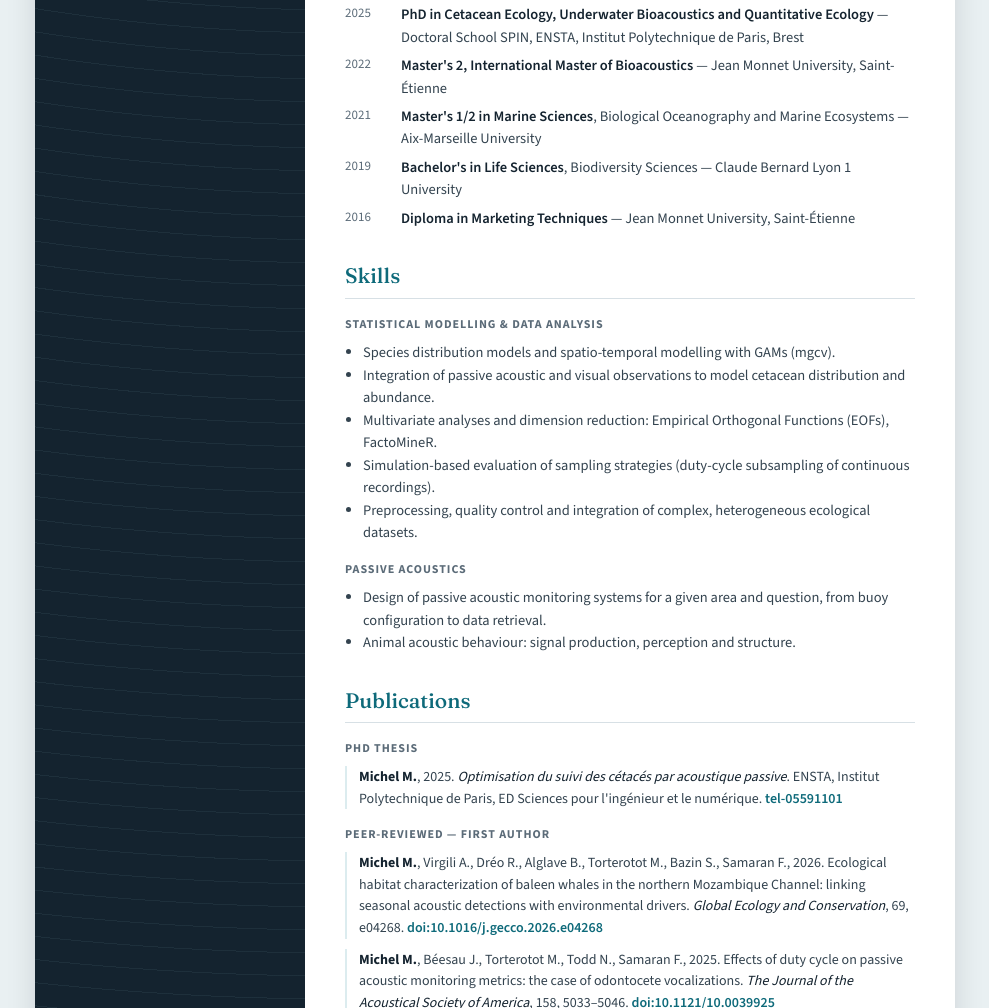
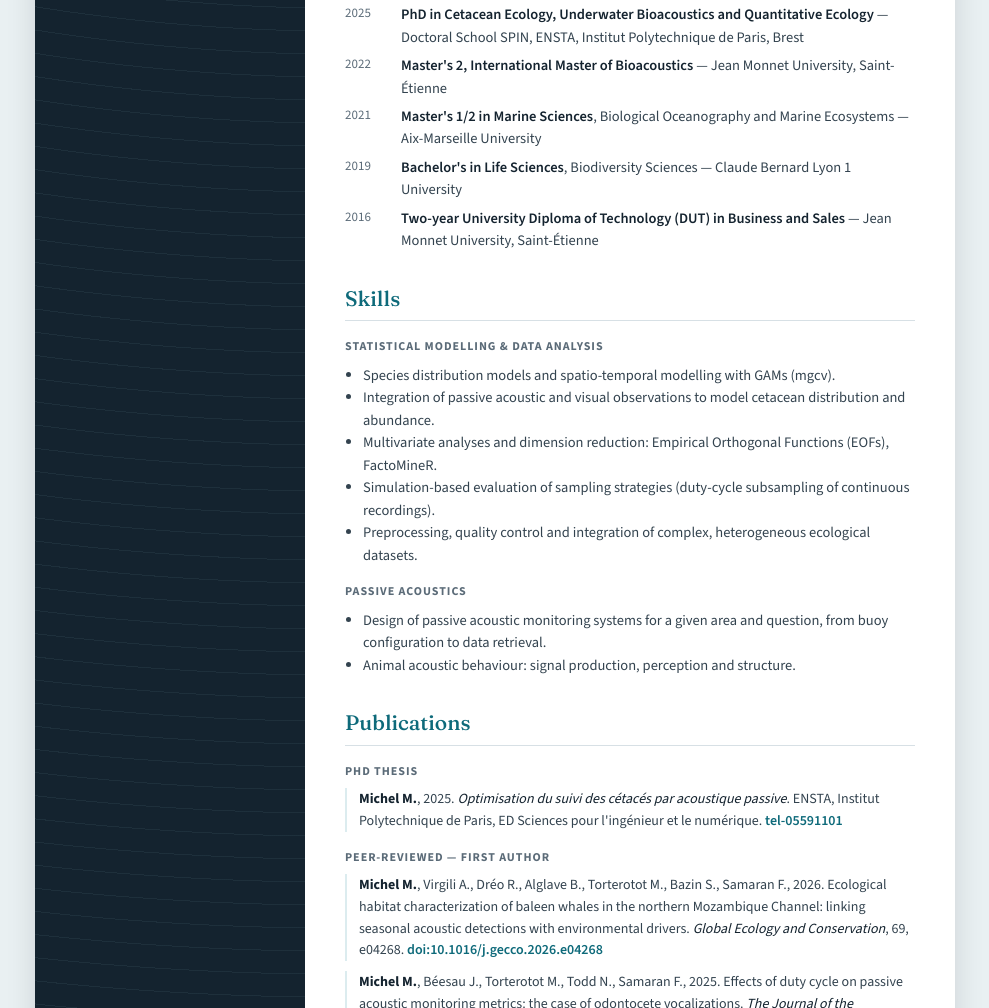
Before and after one commit to MathildeMichel/MathildeMichel, a plain HTML site: page index.html in a window 1280 px wide. Shown: the part 1613-2621 px from the top of the page, without its empty margins (145-1134 px from the left). Drawn offline with nearby package versions, Linux system fonts and the light colour scheme.

Commit message:
Add files via upload

```diff
--- a/index.html
+++ b/index.html
@@ -212,7 +212,7 @@
       <span class="date">2022</span><span><b>Master's 2, International Master of Bioacoustics</b> — Jean Monnet University, Saint-Étienne</span>
       <span class="date">2021</span><span><b>Master's 1/2 in Marine Sciences</b>, Biological Oceanography and Marine Ecosystems — Aix-Marseille University</span>
       <span class="date">2019</span><span><b>Bachelor's in Life Sciences</b>, Biodiversity Sciences — Claude Bernard Lyon 1 University</span>
-      <span class="date">2016</span><span><b>Diploma in Marketing Techniques</b> — Jean Monnet University, Saint-Étienne</span>
+      <span class="date">2016</span><span><b>Two-year University Diploma of Technology (DUT) in Business and Sales</b> — Jean Monnet University, Saint-Étienne</span>
     </div>
 
     <h2>Skills</h2>
```
